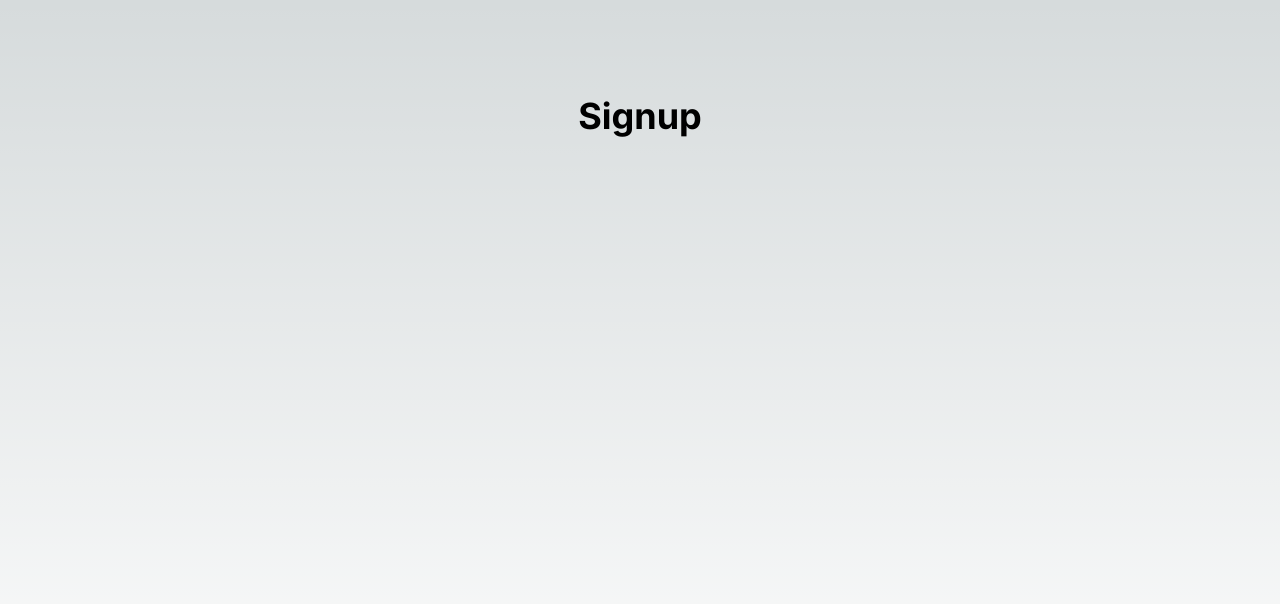
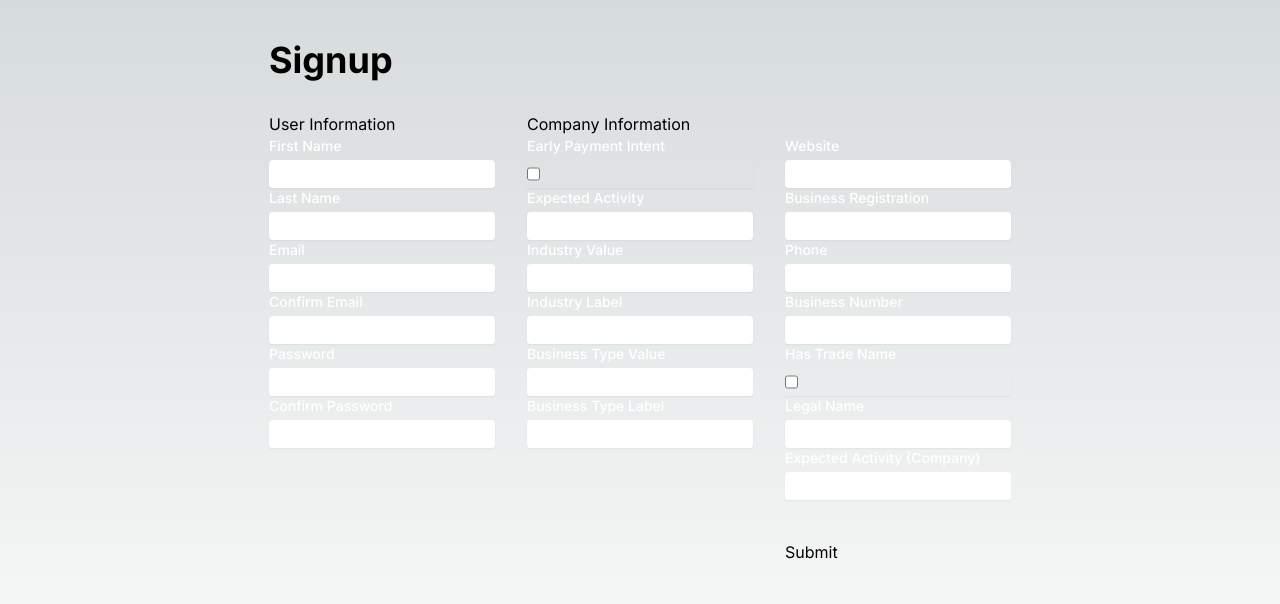
Before and after one commit to Jonas-Ross/quickly-code-challenge, a Next.js app: page /signup in a window 1280 px wide. Shown: the top 604 px of the page. Built offline with nearby package versions, Linux system fonts and the light colour scheme.

Commit message:
Basic form layout / form action with validation. Will hook up to api later - Jonas

```diff
--- a/package.json
+++ b/package.json
@@ -14,7 +14,8 @@
     "@types/jest": "^29.5.12",
     "next": "14.2.2",
     "react": "^18",
-    "react-dom": "^18"
+    "react-dom": "^18",
+    "zod": "^3.22.4"
   },
   "devDependencies": {
     "@testing-library/jest-dom": "^6.4.2",
--- a/src/app/signup/page.tsx
+++ b/src/app/signup/page.tsx
@@ -1,8 +1,11 @@
+import SignupForm from '@/app/ui/signup-form';
+
 export default function Signup() {
   return (
-    <main className="flex min-h-screen flex-col items-center justify-between p-24">
+    <main className="flex min-h-screen flex-col items-center justify-between pt-10">
       <div>
         <h1 className="text-4xl font-bold">Signup</h1>
+        <SignupForm />
       </div>
     </main>
   );
--- /dev/null
+++ b/src/app/ui/signup-form.tsx
@@ -0,0 +1,115 @@
+'use client';
+
+import { useFormState } from 'react-dom';
+import { createUser } from '@/lib/actions';
+import { StyledInput } from '@/app/ui/styled-input';
+
+export default function SignupForm() {
+  const initialState = { message: null, errors: {} };
+  // The server actions are still kinda weird since this is a fairly new react feature. I remember reading there's supposed to be a fix for this in react-dom eventually but I can't find the issue.
+  // Or I might just be misremembering.
+  // @ts-ignore
+  const [state, dispatch] = useFormState(createUser, initialState);
+
+  console.log(state);
+  return (
+    <form action={dispatch} className="flex pt-8">
+      <div className="mr-8">
+        {/* User Information Fields */}
+        <h2>User Information</h2>
+        <StyledInput
+          label={'First Name'}
+          fieldName={'first_name'}
+          type={'text'}
+        />
+        <StyledInput
+          label={'Last Name'}
+          fieldName={'last_name'}
+          type={'text'}
+        />
+        <StyledInput label={'Email'} type={'email'} fieldName={'email'} />
+        <StyledInput
+          label={'Confirm Email'}
+          type={'email'}
+          fieldName={'confirm_email'}
+        />
+        <StyledInput
+          label={'Password'}
+          type={'password'}
+          fieldName={'password'}
+        />
+        <StyledInput
+          label={'Confirm Password'}
+          type={'password'}
+          fieldName={'confirm_password'}
+        />
+      </div>
+      <div className="mr-8">
+        {/* Company Information Fields */}
+        <h2>Company Information</h2>
+        <StyledInput
+          label={'Early Payment Intent'}
+          type={'checkbox'}
+          fieldName={'early_pay_intent'}
+        />
+        <StyledInput
+          label={'Expected Activity'}
+          type={'text'}
+          fieldName={'expected_activity'}
+        />
+        <StyledInput
+          label={'Industry Value'}
+          type={'text'}
+          fieldName={'industry_value'}
+        />
+        <StyledInput
+          label={'Industry Label'}
+          type={'text'}
+          fieldName={'industry_label'}
+        />
+        <StyledInput
+          label={'Business Type Value'}
+          type={'text'}
+          fieldName={'business_type_value'}
+        />
+        <StyledInput
+          label={'Business Type Label'}
+          type={'text'}
+          fieldName={'business_type_label'}
+        />
+      </div>
+      <div className="pt-6">
+        <StyledInput label={'Website'} type={'url'} fieldName={'website'} />
+        <StyledInput
+          label={'Business Registration'}
+          type={'text'}
+          fieldName={'business_registration'}
+        />
+        <StyledInput label={'Phone'} type={'tel'} fieldName={'phone'} />
+        <StyledInput
+          label={'Business Number'}
+          type={'text'}
+          fieldName={'business_number'}
+        />
+        <StyledInput
+          label={'Has Trade Name'}
+          type={'checkbox'}
+          fieldName={'has_trade_name'}
+        />
+        <StyledInput
+          label={'Legal Name'}
+          type={'text'}
+          fieldName={'legal_name'}
+        />
+        <StyledInput
+          label={'Expected Activity (Company)'}
+          type={'text'}
+          fieldName={'company_expected_activity'}
+        />
+        <button className="mt-10" type="submit">
+          Submit
+        </button>
+      </div>
+    </form>
+  );
+}
--- /dev/null
+++ b/src/app/ui/styled-input.tsx
@@ -0,0 +1,23 @@
+interface StyledInputProps {
+  label: string;
+  fieldName: string;
+  type: string;
+}
+
+export function StyledInput({ label, fieldName, type }: StyledInputProps) {
+  return (
+    <div>
+      <label htmlFor="email" className="block text-sm font-medium text-white">
+        {label}
+      </label>
+      <div className="relative mt-1 h-7 rounded-sm shadow-sm">
+        <input
+          type={type}
+          name={fieldName}
+          id={fieldName}
+          className="block h-full rounded border-gray-300 py-1 pl-2 pr-2 text-sm text-black focus:border-indigo-500 focus:ring-indigo-500"
+        />
+      </div>
+    </div>
+  );
+}
--- /dev/null
+++ b/src/lib/actions.ts
@@ -0,0 +1,159 @@
+'use server';
+
+import { z } from 'zod';
+import { revalidatePath } from 'next/cache';
+import { redirect } from 'next/navigation';
+
+const SignupSchema = z
+  .object({
+    user: z.object({
+      first_name: z.string(),
+      last_name: z.string(),
+      email: z.string().email({ message: 'Invalid email address.' }),
+      confirm_email: z.string().email({ message: 'Invalid email address.' }),
+      password: z.string().min(6),
+      confirm_password: z.string().min(6),
+    }),
+    company: z.object({
+      activity: z.object({
+        early_pay_intent: z.boolean(),
+        expected_activity: z.string(),
+      }),
+      early_pay_intent: z.boolean(),
+      industry: z.object({
+        value: z.string(),
+        label: z.string(),
+      }),
+      business_type: z.object({
+        value: z.string(),
+        label: z.string(),
+      }),
+      website: z.string().optional(),
+      business_registration: z.string(),
+      phone: z.string(),
+      business_number: z.string(),
+      has_trade_name: z.boolean(),
+      legal_name: z.string(),
+      expected_activity: z.string(),
+    }),
+  })
+  .superRefine(({ user, company }, ctx) => {
+    if (user.email !== user.confirm_email) {
+      ctx.addIssue({
+        code: z.ZodIssueCode.custom,
+        message: 'Emails do not match.',
+      });
+    }
+    if (user.password !== user.confirm_password) {
+      ctx.addIssue({
+        code: z.ZodIssueCode.custom,
+        message: 'Passwords do not match.',
+      });
+    }
+  });
+
+const UserSchema = z
+  .object({
+    first_name: z.string(),
+    last_name: z.string(),
+    email: z.string().email({ message: 'Invalid email address.' }),
+    confirm_email: z.string().email({ message: 'Invalid email address.' }),
+    password: z.string().min(6),
+    confirm_password: z.string().min(6),
+  })
+  .superRefine(({ email, confirm_email, password, confirm_password }, ctx) => {
+    if (email !== confirm_email) {
+      ctx.addIssue({
+        code: z.ZodIssueCode.custom,
+        message: 'Emails do not match.',
+      });
+    }
+    if (password !== confirm_password) {
+      ctx.addIssue({
+        code: z.ZodIssueCode.custom,
+        message: 'Passwords do not match.',
+      });
+    }
+  });
+
+const CompanySchema = z.object({
+  activity: z.object({
+    early_pay_intent: z.boolean(),
+    expected_activity: z.string(),
+  }),
+  early_pay_intent: z.boolean(),
+  industry: z.object({
+    value: z.string(),
+    label: z.string(),
+  }),
+  business_type: z.object({
+    value: z.string(),
+    label: z.string(),
+  }),
+  website: z.string().optional(),
+  business_registration: z.string(),
+  phone: z.string(),
+  business_number: z.string(),
+  has_trade_name: z.boolean(),
+  legal_name: z.string(),
+  expected_activity: z.string(),
+});
+
+export async function createUser(prevState: any, formData: FormData) {
+  console.log('Creating user...');
+  console.log(formData);
+  const validatedFields = SignupSchema.safeParse({
+    user: {
+      first_name: formData.get('first_name'),
+      last_name: formData.get('last_name'),
+      email: formData.get('email'),
+      confirm_email: formData.get('confirm_email'),
+      password: formData.get('password'),
+      confirm_password: formData.get('confirm_password'),
+    },
+    company: {
+      activity: {
+        early_pay_intent: formData.get('early_pay_intent'),
+        expected_activity: formData.get('expected_activity'),
+      },
+      early_pay_intent: formData.get('early_pay_intent'),
+      industry: {
+        value: formData.get('industry_value'),
+        label: formData.get('industry_label'),
+      },
+      business_type: {
+        value: formData.get('business_type_value'),
+        label: formData.get('business_type_label'),
+      },
+      website: formData.get('website'),
+      business_registration: formData.get('business_registration'),
+      phone: formData.get('phone'),
+      business_number: formData.get('business_number'),
+      has_trade_name: formData.get('has_trade_name'),
+      legal_name: formData.get('legal_name'),
+      expected_activity: formData.get('expected_activity'),
+    },
+  });
+
+  console.log(validatedFields);
+
+  // If form validation fails, return errors early. Otherwise, continue.
+  if (!validatedFields.success) {
+    console.log(validatedFields.error.issues);
+    return {
+      errors: validatedFields.error.flatten().fieldErrors,
+      message: 'Missing Fields. Failed to Create Account.',
+    };
+  }
+
+  try {
+    console.log('Creating user...');
+  } catch (error) {
+    return {
+      message: 'Database Error: Failed to Create Account.',
+    };
+  }
+
+  revalidatePath('/profile');
+  redirect('/profile');
+}
```
Also changed, not shown: 1 other file (tests, documents, lock files or other folders).
